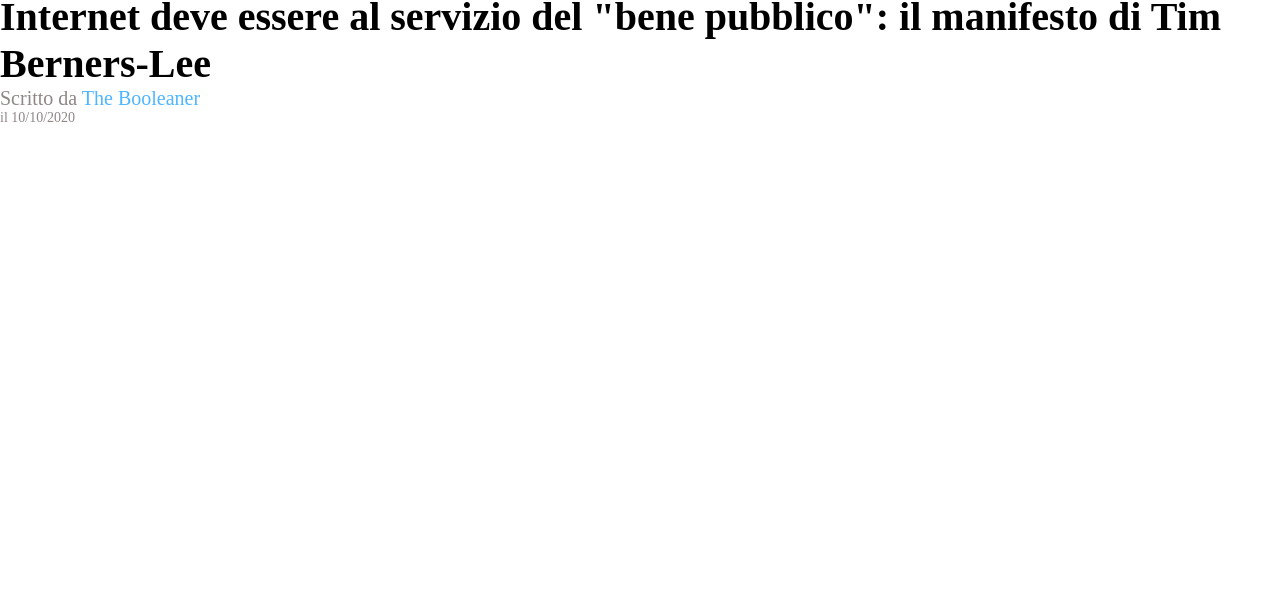
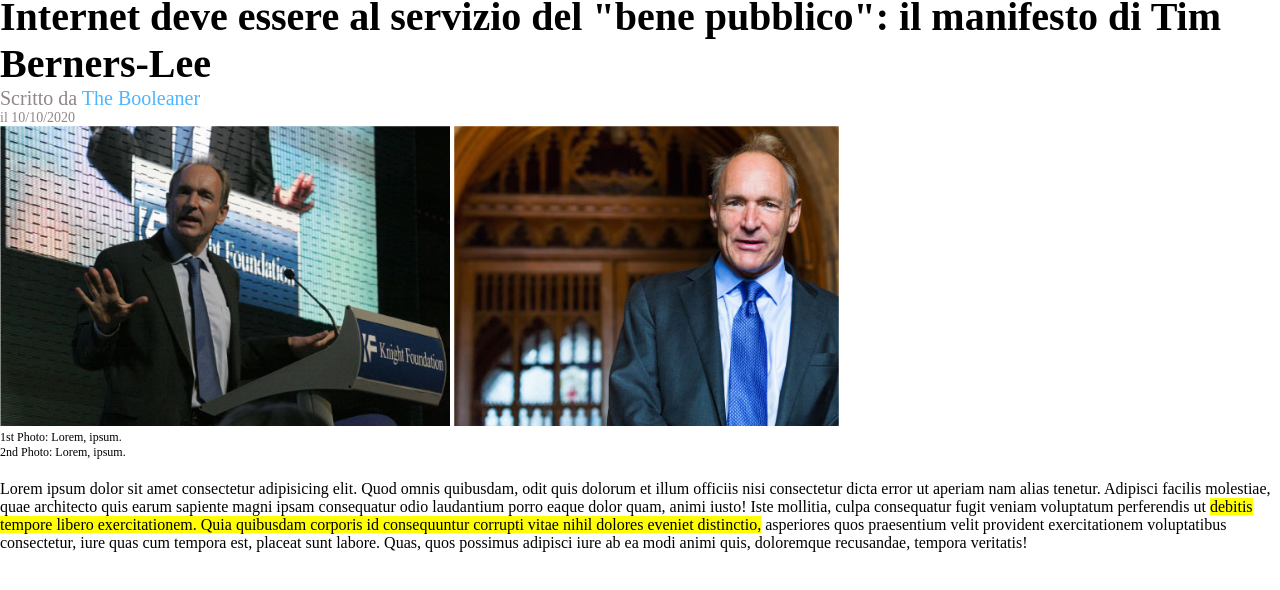
Before and after one commit to AndreaGiacometti/html-css-booleaner, a plain HTML site: page index.html in a window 1280 px wide. Shown: the part 132-722 px from the top of the page. Drawn offline with Linux system fonts and the light colour scheme.

Commit message:
ADD html and style to article-paragraph

```diff
--- a/css/style.css
+++ b/css/style.css
@@ -42,3 +42,19 @@ section a{
     color: rgb(143, 135, 134);
     font-size: 14px;
 }
+
+/* PHOTO STYLE */
+
+.tim-pic{
+    height: 300px;
+}
+
+.caption {
+    font-size: 12px;
+}
+
+/* PARAGRAPH STYLE */
+
+.article-paragraph{
+    padding: 20px 0px;
+}
--- a/index.html
+++ b/index.html
@@ -22,11 +22,16 @@
 
         <figure>
             <!-- Article photos -->
+            <img class="tim-pic" src="./img/tim-1.jpg" alt="Picture of Tim B.L. speaking">
+            <img class="tim-pic" src="./img/tim-2.jpg" alt="Picture of Tim B.L. posing">
+            <figcaption class="caption">1st Photo: Lorem, ipsum.</figcaption>
+            <figcaption class="caption">2nd Photo: Lorem, ipsum.</figcaption>
 
         </figure>
 
         <section>
             <!-- Article paragraph -->
+            <p class="article-paragraph">Lorem ipsum dolor sit amet consectetur adipisicing elit. Quod omnis quibusdam, odit quis dolorum et illum officiis nisi consectetur dicta error ut aperiam nam alias tenetur. Adipisci facilis molestiae, quae architecto quis earum sapiente magni ipsam consequatur odio laudantium porro eaque dolor quam, animi iusto! Iste mollitia, culpa consequatur fugit veniam voluptatum perferendis ut <mark> debitis tempore libero exercitationem. Quia quibusdam corporis id consequuntur corrupti vitae nihil dolores eveniet distinctio,</mark> asperiores quos praesentium velit provident exercitationem voluptatibus consectetur, iure quas cum tempora est, placeat sunt labore. Quas, quos possimus adipisci iure ab ea modi animi quis, doloremque recusandae, tempora veritatis!</p>
 
         </section>
 
```
Also changed, not shown: 1 other file.
